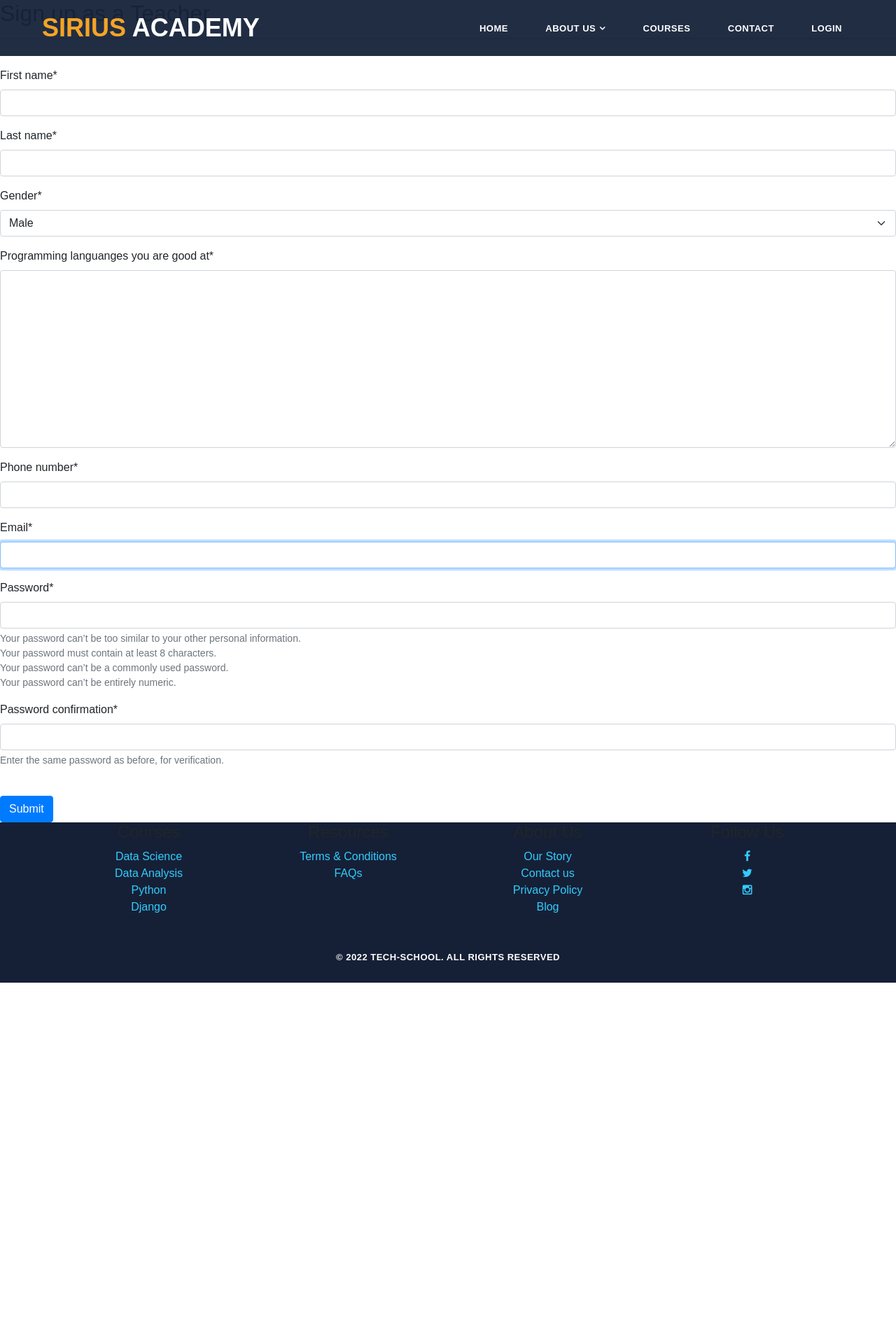
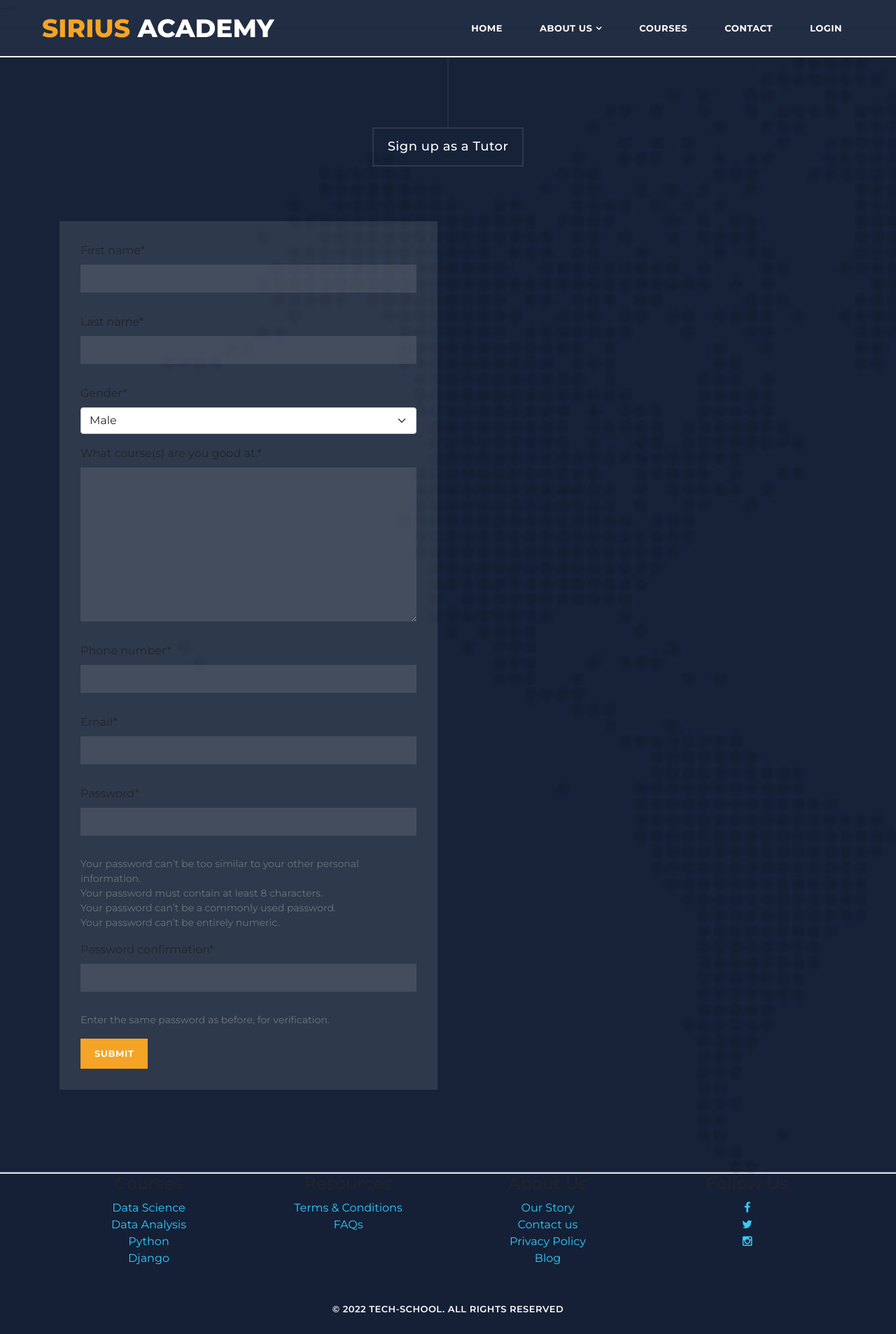
Before and after one commit to KrystianMaccs/Data_Analysis_School, a Django app: page /accounts/teacher-signup/ in a window 1280 px wide. Shown: the whole page at 70% size. Before the commit the page ends 1404 px from the top, so only its background shows below. Run offline with Django 4.2, Linux system fonts and the light colour scheme; some libraries are stand-ins or nearby versions.

Commit message:
refactored a couple of files

```diff
--- a/accounts/models.py
+++ b/accounts/models.py
@@ -48,7 +48,7 @@ class Teacher(User):
 
 
     joindate=models.DateField(auto_now_add=True)
-    tech_stack = models.TextField(_('programming languanges you are good at'))
+    tech_stack = models.TextField(_('What course(s) are you good at.'))
     approval_status = models.CharField(
         max_length=2,
         choices=APPROVAL_CHOICES,
--- a/accounts/templates/accounts/teacher_signup.html
+++ b/accounts/templates/accounts/teacher_signup.html
@@ -4,17 +4,36 @@
 
 {% block content %}
 
-<h2> Sign up as a Teacher </h2>
-
 <hr>
  <br>
 
-<form method="POST">
-    {% csrf_token %}
-    {{form|crispy}}
-    <br>
-    <button type="submit" class="btn btn-primary">Submit</button>
-  </form>
+  <section class="section contact" href="{% url 'contact' %}" data-section="section6">
+    <div class="container">
+      <div class="row">
+        <div class="col-md-12">
+          <div class="section-heading">
+            <h2>Sign up as a Tutor</h2>
+          </div>
+        </div>
+        <div class="col-md-6">
+
+        <!-- Do you need a working HTML contact-form script?-->
 
 
+          <form id="contact" action="" method="POST">
+            <div class="row">
+              <div class="col-md-12">
+                {% csrf_token %}
+                {{form|crispy}}
+                <fieldset>
+                  <button type="submit" id="form-submit" class="button">Submit</button>
+                </fieldset>
+              </div>
+            </div>
+          </form>
+        </div>
+      </div>
+    </div>
+  </section>
+
   {% endblock %}
--- a/accounts/views.py
+++ b/accounts/views.py
@@ -96,7 +96,7 @@ def change_password(request):
 
 class ContactView(FormView):
     form_class = ContactForm
-    template_name = 'contact.html'
+    template_name = 'home.html'
 
     success_url = "/"
 
--- a/static/assets/css/templatemo-grad-school.css
+++ b/static/assets/css/templatemo-grad-school.css
@@ -1,5 +1,5 @@
 @import url(fontawesome.css);
-@import url("<link href='https://fonts.googleapis.com/css?family=Montserrat:100,200,300,400,500,600,700,800,900' rel='stylesheet'>");
+@import url("https://fonts.googleapis.com/css?family=Montserrat:100,200,300,400,500,600,700,800,900");
 body {
     font-family: 'Montserrat', sans-serif;
 }
--- a/templates/base.html
+++ b/templates/base.html
@@ -5,13 +5,10 @@
     <meta charset="utf-8">
     <meta name="viewport" content="width=device-width, initial-scale=1">
 
-    <link href="https://cdn.jsdelivr.net/npm/bootstrap@5.0.2/dist/css/bootstrap.min.css" rel="stylesheet" integrity="sha384-EVSTQN3/azprG1Anm3QDgpJLIm9Nao0Yz1ztcQTwFspd3yD65VohhpuuCOmLASjC" crossorigin="anonymous">
+    <link href="https://cdn.jsdelivr.net/npm/bootstrap@5.0.2/dist/css/bootstrap.min.css" rel="stylesheet" integrity="sha384-EVSTQN3/azprG1Anm3QDgpJLIm9Nao0Yz1ztcQTwFspd3yD65VohhpuuCOmLASjC" crossorigin="anonymous">-->
 
 
    <link href="https://maxcdn.bootstrapcdn.com/font-awesome/4.7.0/css/font-awesome.min.css" rel="stylesheet" >
-
-
-   <!--<link rel="stylesheet " href= "{% static 'css/site.css' %}">-->
 
    <!-- Bootstrap core CSS -->
    <link href="{% static 'vendor/bootstrap/css/bootstrap.min.css' %}" rel="stylesheet">
@@ -35,10 +32,10 @@
 
 {% include "footer.html" %}
 
-    <script src="https://cdn.jsdelivr.net/npm/@popperjs/core@2.5.4/dist/umd/popper.min.js" integrity="sha384-q2kxQ16AaE6UbzuKqyBE9/u/KzioAlnx2maXQHiDX9d4/zp8Ok3f+M7DPm+Ib6IU" crossorigin="anonymous"></script>
-    <script src="https://cdn.jsdelivr.net/npm/bootstrap@5.0.0-beta1/dist/js/bootstrap.min.js" integrity="sha384-pQQkAEnwaBkjpqZ8RU1fF1AKtTcHJwFl3pblpTlHXybJjHpMYo79HY3hIi4NKxyj" crossorigin="anonymous"></script>
+  <script src="https://cdn.jsdelivr.net/npm/@popperjs/core@2.5.4/dist/umd/popper.min.js" integrity="sha384-q2kxQ16AaE6UbzuKqyBE9/u/KzioAlnx2maXQHiDX9d4/zp8Ok3f+M7DPm+Ib6IU" crossorigin="anonymous"></script>
+  <script src="https://cdn.jsdelivr.net/npm/bootstrap@5.0.0-beta1/dist/js/bootstrap.min.js" integrity="sha384-pQQkAEnwaBkjpqZ8RU1fF1AKtTcHJwFl3pblpTlHXybJjHpMYo79HY3hIi4NKxyj" crossorigin="anonymous"></script>
 
-    <script src="{% static 'vendor/jquery/jquery.min.js' %}"></script>
+  <script src="{% static 'vendor/jquery/jquery.min.js' %}"></script>
   <script src="{% static 'vendor/bootstrap/js/bootstrap.bundle.min.js' %}"></script>
 
   <script src="{% static 'assets/js/isotope.min.js' %}"></script>
```
Also changed, not shown: accounts/templates/accounts/student_signup.html (+27 -8 lines), templates/contact.html (deleted, +0 -20 lines), templates/home.html (+16 -5 lines), db.sqlite3.
